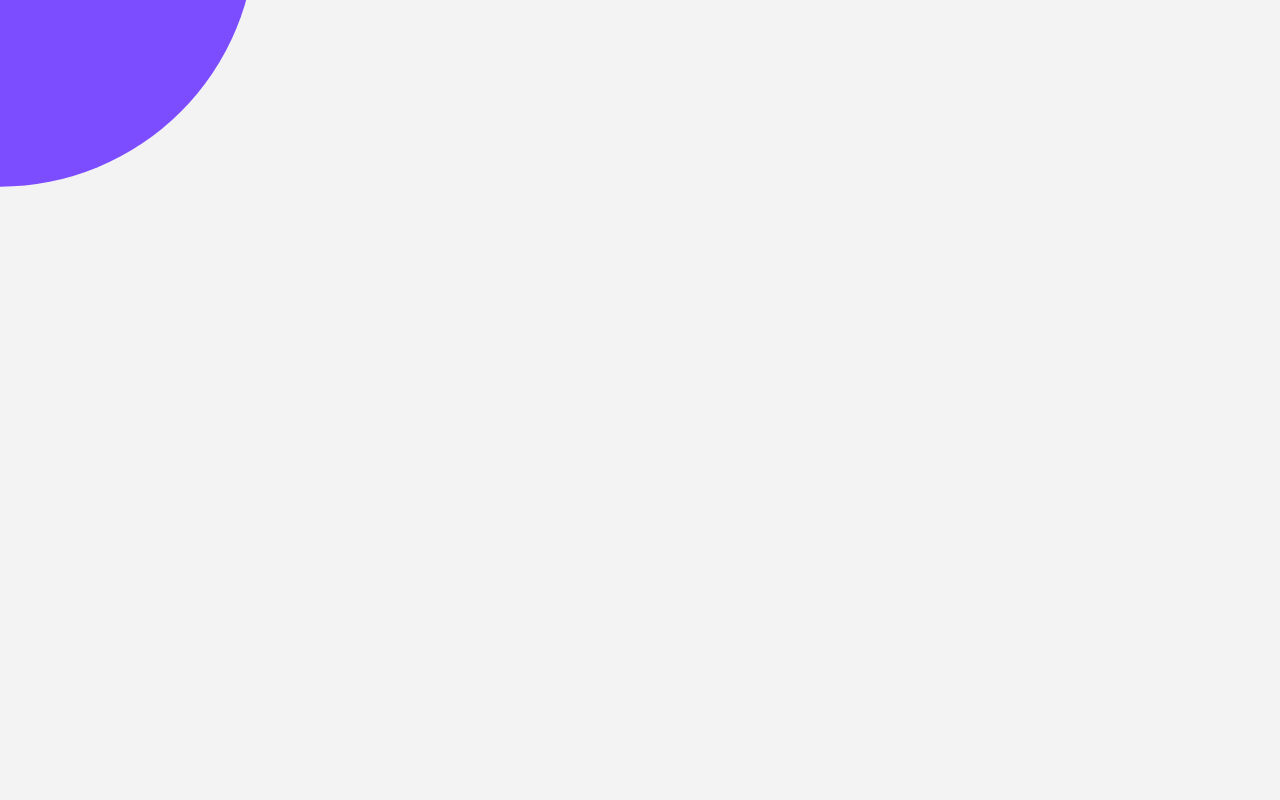
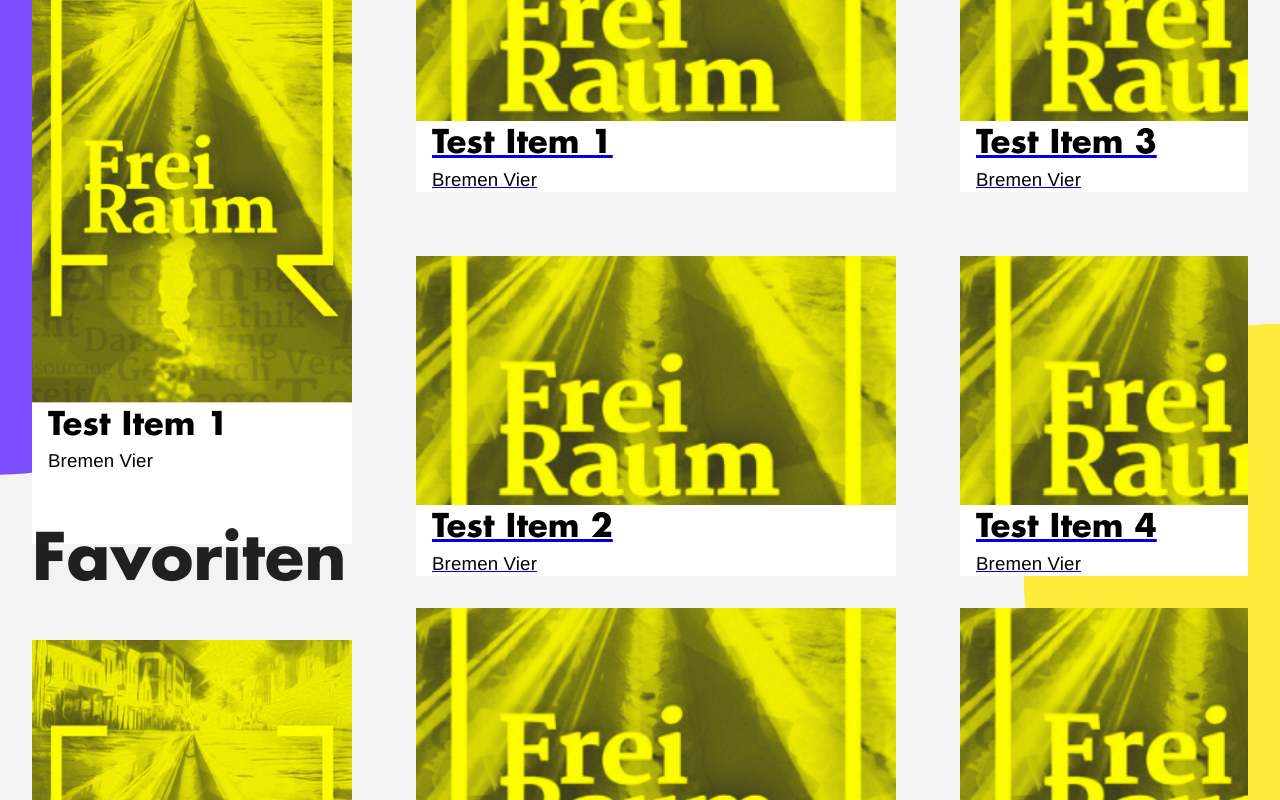
Before and after one commit to iUltimateLP/stream., a React (Create React App) app: page / in a window 1280 px wide. Shown: the part 1820-2620 px from the top of the page. Before the commit the page ends 2007 px from the top, so only its background shows below. Built offline with nearby package versions, Linux system fonts and the light colour scheme.

Commit message:
Added Selected element and deco circles

```diff
--- /dev/null
+++ b/src/FakeAPI.js
@@ -0,0 +1,47 @@
+/*
+	 	   _
+	 ___  | |_   _ __    ___    __ _   _ __ ___
+	/ __| | __| | '__|  / _ \  / _` | | '_ ` _ \
+	\__ \ | |_  | |    |  __/ | (_| | | | | | | |  _
+	|___/  \__| |_|     \___|  \__,_| |_| |_| |_| (_)
+
+	Created by David Bollmann and Jonathan Verbeek (jverbeek.de)
+	Hochschule Bremen City University of Applied Sciences
+*/
+
+// FakeAPI.js: Because for this prototype, we won't actually use real APIs and data,
+//             we provide a simple, in-memory fake API here which supplies content
+//             for the interface to render.
+
+var fakeAPI = {};
+
+fakeAPI.getMedia = function() {
+    return [{
+        id: 1,
+        title: "Test Item 1",
+        station: "Bremen Vier",
+        thumbnail: "assets/img/content_placeholder.png"
+    }, {
+        id: 2,
+        title: "Test Item 2",
+        station: "Bremen Vier",
+        thumbnail: "assets/img/content_placeholder.png"
+    }, {
+        id: 3,
+        title: "Test Item 3",
+        station: "Bremen Vier",
+        thumbnail: "assets/img/content_placeholder.png"
+    }, {
+        id: 4,
+        title: "Test Item 4",
+        station: "Bremen Vier",
+        thumbnail: "assets/img/content_placeholder.png"
+    }, {
+        id: 5,
+        title: "Test Item 5",
+        station: "Bremen Vier",
+        thumbnail: "assets/img/content_placeholder.png"
+    }];
+}
+
+export default fakeAPI;
--- a/src/components/App.css
+++ b/src/components/App.css
@@ -169,7 +169,7 @@ section:first-of-type {
 	overflow-y: hidden;
 }
 
-.media-scroller>a {
+.media-scroller>a, .selected-grid>a {
 	text-decoration: none;
 }
 
@@ -183,11 +183,20 @@ section:first-of-type {
 }
 
 .media-tile {
+	background-color: white;
+	z-index: 1;
+}
+
+.media-tile.dvd {
 	/* TODO */
 	height: 640px;
 	width: 320px;
-	background-color: white;
-	z-index: 1;
+}
+
+.media-tile.small {
+	/* TODO */
+	height: 320px;
+	width: 480px;
 }
 
 .media-tile:hover {
@@ -248,6 +257,35 @@ section:first-of-type {
 	right: 0;
 }
 
+.selected-container {
+	padding-top: calc(77px - 64px);
+	padding: 32px;
+}
+
+.selected-container>h1 {
+	font-family: Futura;
+	font-weight: bold;
+	font-size: 48pt;
+	margin-top: 32px;
+	margin-bottom: 0;
+}
+
+.selected-grid {
+	display: flex;
+	align-items: center;
+}
+
+.selected-scroller {
+	padding-left: 64px;
+	display: grid;
+	grid-template-rows: 1fr 1fr;
+	grid-auto-flow: column;
+	column-gap: 64px;
+	row-gap: 64px;
+	overflow-x: scroll;
+	overflow-y: hidden;
+}
+
 ::-webkit-scrollbar
 {
 	width: 8px;
--- a/src/components/Feed.js
+++ b/src/components/Feed.js
@@ -15,38 +15,13 @@
 import React from 'react'
 import { Container, Grid, Paper, Toolbar, Link, Icon } from '@material-ui/core'
 import MediaCard from './MediaCard';
+import FakeAPI from './../FakeAPI';
 
 class Feed extends React.Component {
     constructor(props) {
         super(props);
 
         this.state = {
-            media: [{
-				id: 1,
-				title: "Test Item 1",
-				station: "Bremen Vier",
-				thumbnail: "assets/img/content_placeholder.png"
-			}, {
-				id: 2,
-				title: "Test Item 2",
-				station: "Bremen Vier",
-				thumbnail: "assets/img/content_placeholder.png"
-			}, {
-				id: 3,
-				title: "Test Item 3",
-				station: "Bremen Vier",
-				thumbnail: "assets/img/content_placeholder.png"
-			}, {
-				id: 4,
-				title: "Test Item 4",
-				station: "Bremen Vier",
-				thumbnail: "assets/img/content_placeholder.png"
-			}, {
-				id: 5,
-				title: "Test Item 5",
-				station: "Bremen Vier",
-				thumbnail: "assets/img/content_placeholder.png"
-            }],
             filterBarOpen: false
         }
     }
@@ -98,14 +73,14 @@ class Feed extends React.Component {
                     </div>
                 </Toolbar>}
                 <div className={"media-scroller"}>
-                    {this.state.media.map((value) => (
-                        <MediaCard key={value.id} item={value}/>
+                    {FakeAPI.getMedia().map((value) => (
+                        <MediaCard key={value.id} item={value} type={"dvd"}/>
                     ))}
                 </div>
                 <svg className={"deco-circle right"} style={{"transform": "translateX(50%)", "marginBottom": "0"}} viewBox="0 0 1024 1024">
                     <circle style={{"fill": "#00E676"}} cx="511.5" cy="511.5" r="512"/>
                 </svg>
-                <svg className={"deco-circle"} style={{"transform": "translateX(-50%) translateY(50%)", "marginBottom": "-50%"}} viewBox="0 0 1024 1024">
+                <svg className={"deco-circle"} style={{"transform": "translateX(-50%) translateY(75%)", "marginBottom": "-75%"}} viewBox="0 0 1024 1024">
                     <circle style={{"fill": "#7C4DFF"}} cx="511.5" cy="511.5" r="512"/>
                 </svg>
             </section>
--- a/src/components/Home.js
+++ b/src/components/Home.js
@@ -15,6 +15,7 @@
 import React from 'react'
 import Carousel from 'react-material-ui-carousel'
 import Feed from './Feed';
+import Selected from './Selected';
 
 function ShowcaseItem(props) {
 	return (
@@ -60,6 +61,18 @@ class Home extends React.Component {
 					</Carousel>
 				</section>
 				<Feed/>
+				<Selected type={"recommended"}/>
+				<svg className={"deco-circle right"} style={{"transform": "translateX(50%) translateY(-25%)", "marginBottom": "25%"}} viewBox="0 0 1024 1024">
+                    <circle style={{"fill": "#FFEB3B"}} cx="511.5" cy="511.5" r="512"/>
+                </svg>
+				<Selected type={"favourite"}/>
+				<svg className={"deco-circle"} style={{"transform": "translateX(25%) translateY(-10%)", "marginBottom": "-10%"}} viewBox="0 0 1024 1024">
+                    <circle style={{"fill": "#009688"}} cx="511.5" cy="511.5" r="256"/>
+                </svg>
+				<Selected type={"archive"}/>
+				<svg className={"deco-circle right"} style={{"transform": "translateX(50%) translateY(-15%)", "marginBottom": "-15%"}} viewBox="0 0 1024 1024">
+                    <circle style={{"fill": "#FF5722"}} cx="511.5" cy="511.5" r="512"/>
+                </svg>
 			</div>
 		);
 	}
--- a/src/components/MediaCard.js
+++ b/src/components/MediaCard.js
@@ -15,16 +15,29 @@
 import React from 'react'
 import { Switch, Route, Link } from 'react-router-dom';
 
-const MediaCard = (props) => (
-    <Link to={`/watch/${props.item.id}`}>
-        <div className={"media-tile"}>
-            <div className={"media-tile-cover-wrapper"}>
-                <div className={"media-tile-cover"} style={{"backgroundImage": "url(\"" + props.item.thumbnail + "\")"}}/>
-            </div>
-            <h1>{props.item.title}</h1>
-            <h4>{props.item.station}</h4>
-        </div>
-    </Link>
-)
+class MediaCard extends React.Component {
+    constructor(props) {
+        super(props);
+
+        this.state = {
+            item: props.item,
+            type: props.type
+        }
+    }
+
+    render() {
+        return (
+            <Link to={`/watch/${this.state.item.id}`}>
+                <div className={"media-tile " + this.state.type}>
+                    <div className={"media-tile-cover-wrapper"}>
+                        <div className={"media-tile-cover"} style={{"backgroundImage": "url(\"" + this.state.item.thumbnail + "\")"}}/>
+                    </div>
+                    <h1>{this.state.item.title}</h1>
+                    <h4>{this.state.item.station}</h4>
+                </div>
+            </Link>
+        );
+    }
+}
 
 export default MediaCard;
--- a/src/components/Selected.js
+++ b/src/components/Selected.js
@@ -14,18 +14,44 @@
 //              handled the same.
 
 import React from 'react'
-import { Container, Grid, Paper, Toolbar, Link, Icon } from '@material-ui/core'
+import { Container, Grid, Paper, Toolbar, Link, Icon, GridList } from '@material-ui/core'
 import MediaCard from './MediaCard';
+import FakeAPI from './../FakeAPI';
 
 class Selected extends React.Component {
     constructor(props) {
         super(props);
+
+        this.state = {
+            type: props.type // Can be "recommended", "favourite" or "archive"
+        };
+    }
+
+    getHeading() {
+        switch (this.state.type) {
+            case "recommended":
+                return "Empfohlen";
+            case "favourite":
+                return "Favoriten";
+            case "archive":
+                return "Archiv";
+            default:
+                return "Invalid type";
+        }
     }
 
     render() {
         return (
-            <section>
-
+            <section className={"selected-container"}>
+                <h1>{this.getHeading()}</h1>
+                <div className={"selected-grid"}>
+                    <MediaCard item={FakeAPI.getMedia()[0]} type={"dvd"}/>
+                    <div className={"selected-scroller"}>
+                        {FakeAPI.getMedia().map((value) => (
+                            <MediaCard key={value.id} item={value} type={"small"}/>
+                        ))}
+                    </div>
+                </div>
             </section>
         );
     }
```
